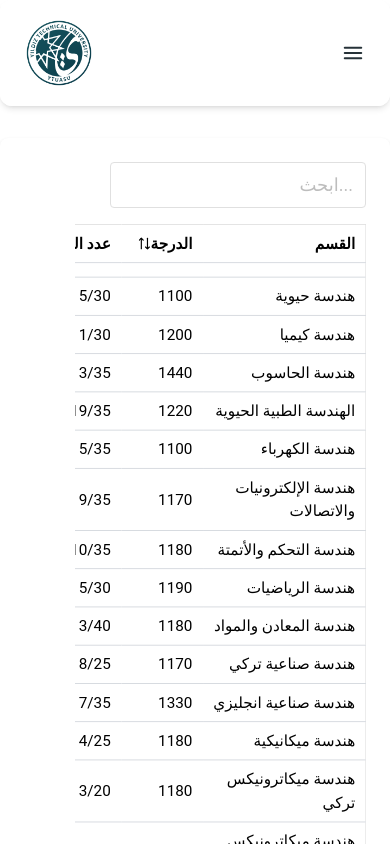
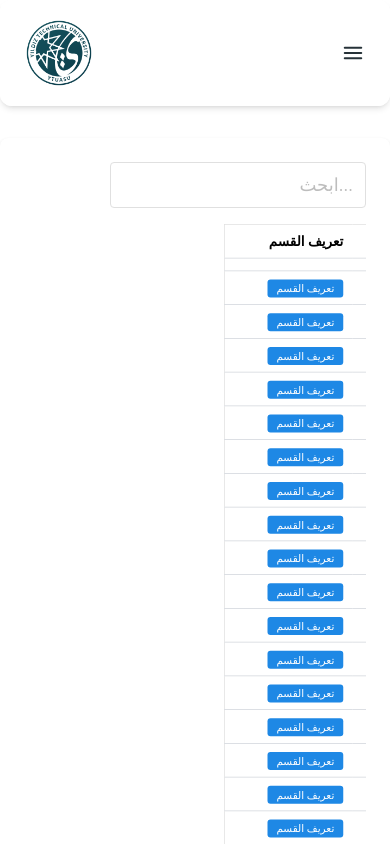
Before and after one commit to abduelmorsi/majors-marks-ytuasu, a React (Vite) app: page / in a window 390 px wide. Shown: the top 844 px of the page. Built offline with nearby package versions, Linux system fonts and the light colour scheme.

Commit message:
Update Datatable.jsx responsiveness

```diff
--- a/src/components/Datatable.jsx
+++ b/src/components/Datatable.jsx
@@ -58,7 +58,9 @@ export default function MarksTable() {
         />
     </div>
 
-    <div className="scale-[0.85] sm:scale-100 origin-top-right transition-transform">
+    {/* Responsive zoom-out with scroll on small screens */}
+    <div className="overflow-x-auto sm:overflow-visible">
+        <div className="scale-[0.75] sm:scale-100 origin-top-right min-w-[800px]">
             <DataTable
                 value={courses}
                 rows={10}
@@ -77,5 +79,6 @@ export default function MarksTable() {
             </DataTable>
         </div>
     </div>
+</div>
     );
 }
```
Lines whose indentation alone changed are shown as unchanged.
